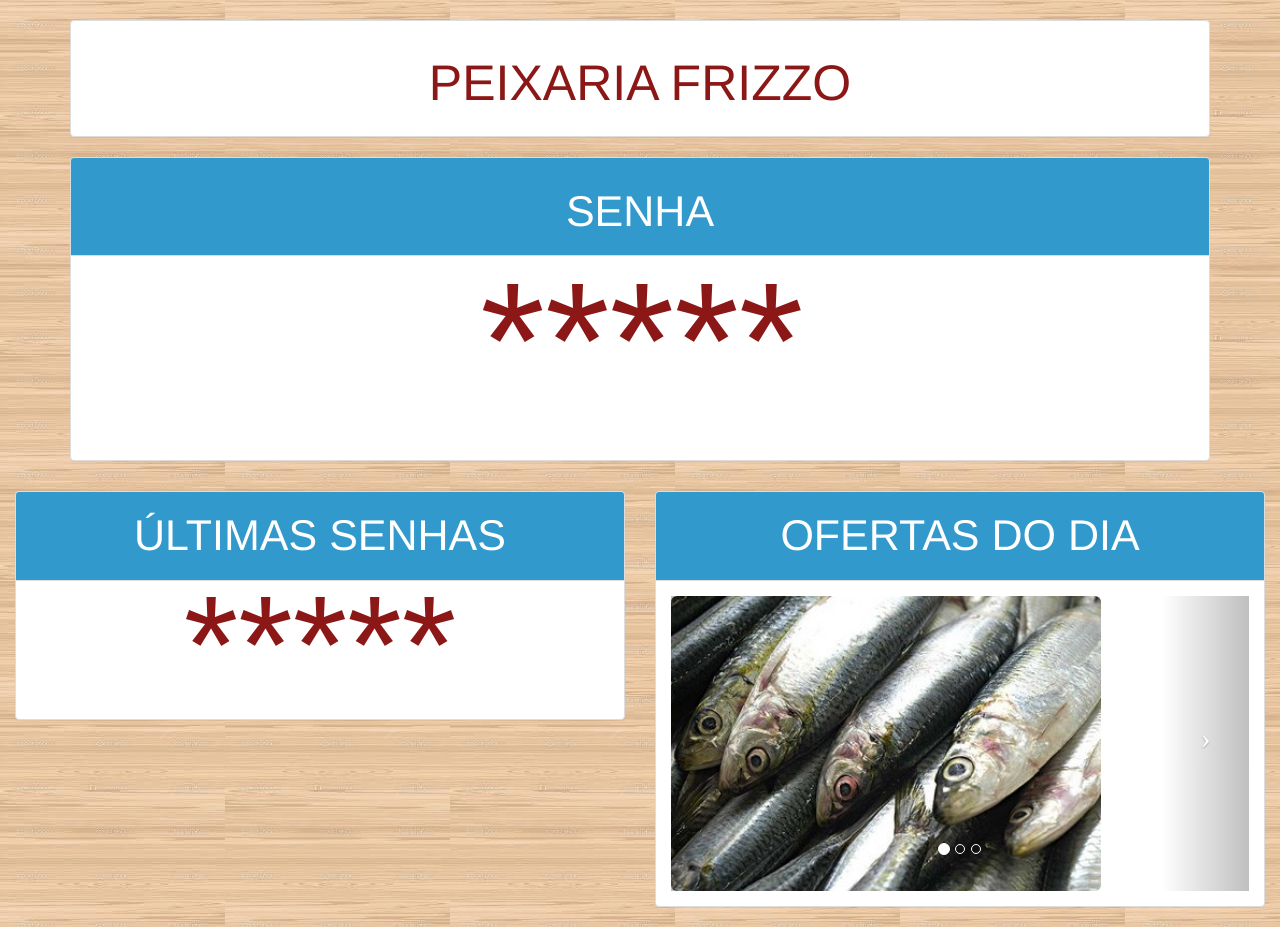
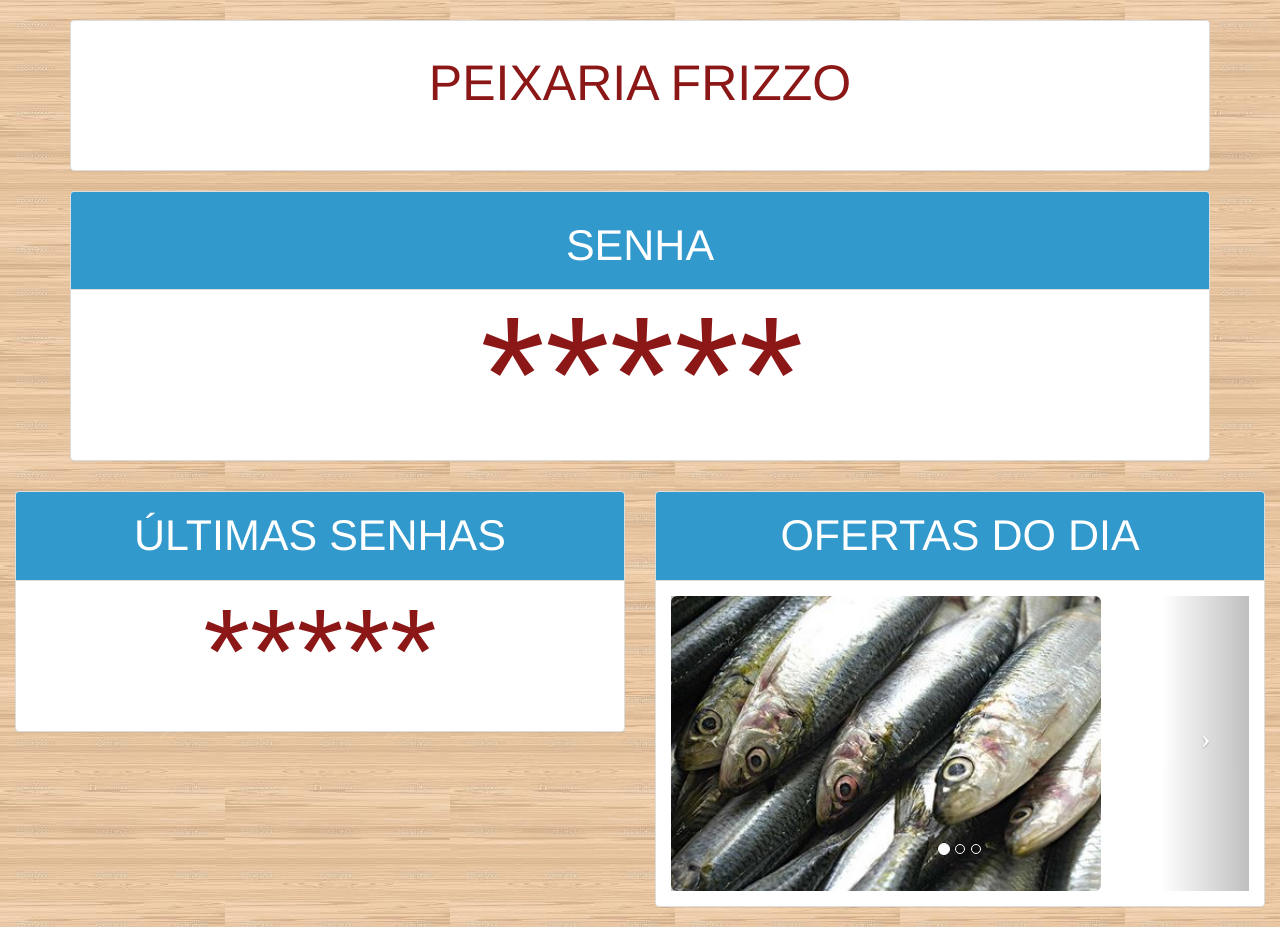
Before and after one commit to pereiracruz2002/frizzo, a CodeIgniter app: page /frizzo/ in a window 1280 px wide. Run offline with CodeIgniter, Linux system fonts and the light colour scheme; some libraries are stand-ins or nearby versions.

Commit message:
mudanças fim de semana

```diff
--- a/application/views/html_footer.php
+++ b/application/views/html_footer.php
@@ -40,7 +40,7 @@
           $('#senha').append( "<li></li>" );
         }else if(total_senhas > 5){
           $('#senha li').eq(4).empty();
-          $('#senha li').eq(0).append( "<li>"+senha+"</li>" );
+          $('#senha').eq(0).append( "<li>"+senha+"</li>" );
         }else{
            $( "<li>"+senha+"</li>" ).insertBefore($('#senha li').eq(0));
         }
--- a/application/views/sistema.php
+++ b/application/views/sistema.php
@@ -6,6 +6,9 @@
 			<div class="panel panel-default">
 				 <div class="panel-body">
 					<h1 class="text-center text_maisculo marron">Peixaria Frizzo</h1>
+					<form action="" method="post" accept-charset="utf-8" class="form" name="myform">
+										<input class="col-md-2 form-control senha" type="text" name="senha" placeholder="">
+									</form>
 				</div>
 			</div>
 		</div>
@@ -20,9 +23,7 @@
 							<div class="row">
 								<div class="col-md-3 col-md-offset-4">
 									<p id="senha_atual" class="text-center destaque marron">*****</p>
-									<form action="" method="post" accept-charset="utf-8" class="form" name="myform">
-										<input class="col-md-2 form-control senha" type="text" name="senha" placeholder="">
-									</form>
+
 								</div>
 								</div>
 								<div class="col-md-offset-5"></div>
--- a/css/style.css
+++ b/css/style.css
@@ -27,8 +27,8 @@ h3,h4{
 	color:#FFF;
 }
 .destaque li{
-	padding:39px 0;
-	font-size: 140px;
+	padding: 45px 0;
+	font-size: 120px;
 	color:#8C1717;
 }
 
@@ -49,4 +49,5 @@ h3,h4{
 	border-color: #fff !important;
 	-webkit-box-shadow: inset 0 0 0 rgba(0,0,0,0),0 0 0px rgba(255,255,255,0);
 	box-shadow: inset 0 0 0 rgba(0,0,0,0.0),0 0 0px rgba(255,255,255,0);
+	border:0px !important;
 }
```
Also changed, not shown: 1 other file.
